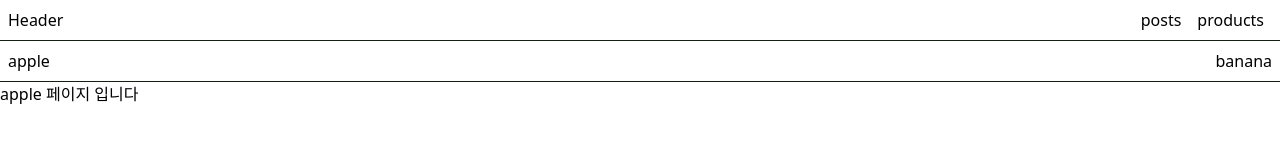
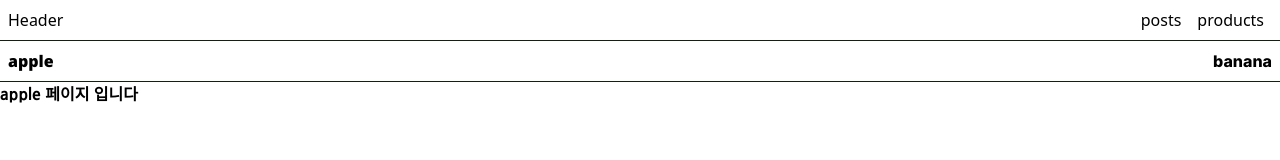
Before and after one commit to Choi-HyunHo/my-app, a Next.js app: page /posts/apple in a window 1280 px wide. Shown: the top 160 px of the page. Built offline with nearby package versions, Linux system fonts and the light colour scheme.

Commit message:
study : fonts

```diff
--- a/src/app/page.tsx
+++ b/src/app/page.tsx
@@ -1,13 +1,9 @@
-import Image from "next/image";
-import { Inter } from "next/font/google";
 import Counter from "../components/Counter";
 
-const inter = Inter({ subsets: ["latin"] });
-
 export default function Home() {
-    return (
-        <main className="flex min-h-84 flex-col items-center justify-between p-24">
-            <Counter />
-        </main>
-    );
+	return (
+		<main className="flex min-h-84 flex-col items-center justify-between p-24">
+			<Counter />
+		</main>
+	);
 }
--- a/src/app/posts/layout.tsx
+++ b/src/app/posts/layout.tsx
@@ -1,9 +1,21 @@
 import style from "../layout.module.css";
+import { Inter } from "next/font/google";
+import { Open_Sans } from "next/font/google";
+import { Nanum_Gothic } from "next/font/google";
 
 export const metadata = {
 	title: "여기는 Posts",
 	description: "Posts",
 };
+
+const inter = Inter({ subsets: ["latin"] });
+const sans = Open_Sans({ subsets: ["latin"] });
+
+// 나눔 고딕은 variable fonts 가 아닙니다!
+const nanum = Nanum_Gothic({
+	weight: "800",
+	subsets: ["latin"],
+});
 
 export default function PostsLayout({
 	children,
@@ -11,12 +23,12 @@ export default function PostsLayout({
 	children: React.ReactNode;
 }) {
 	return (
-        <>
+		<main className={nanum.className}>
 			<div className={style.header}>
-                <a>apple</a>
-                <a>banana</a>
+				<a className={sans.className}>apple</a>
+				<a className={inter.className}>banana</a>
 			</div>
 			{children}
-        </>
+		</main>
 	);
 }
```
Lines whose indentation alone changed are shown as unchanged.
